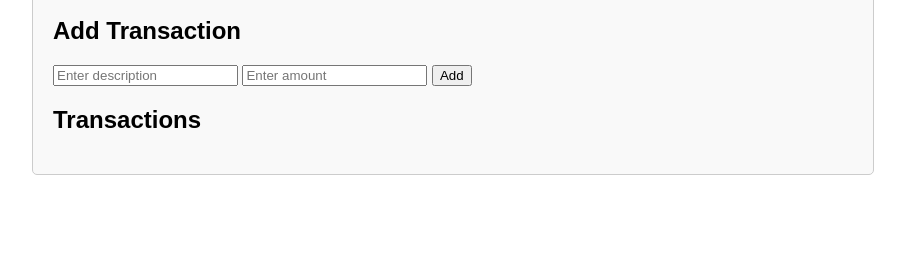
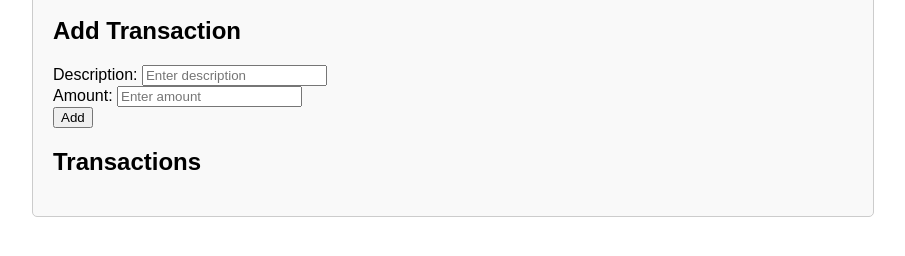
Before and after one commit to vasantapagadala/6Amazon, a plain HTML site: page index.html in a window 1280 px wide. Shown: the part 152-408 px from the top of the page, without its empty margins (187-1092 px from the left). Drawn offline with Linux system fonts and the light colour scheme.

Commit message:
Update index.html

```diff
--- a/index.html
+++ b/index.html
@@ -43,11 +43,17 @@
     <h1>Budget Tracker</h1>
     <div id="balance">Balance: $0</div>
     <h2>Add Transaction</h2>
+
+       <div>
+        <label for="text">Description:</label>
+        <input type="text" id="text" placeholder="Enter description">
+    </div>
     <div>
-        <input type="text" id="text" placeholder="Enter description">
+        <label for="amount">Amount:</label>
         <input type="number" id="amount" placeholder="Enter amount">
+    </div>
         <button onclick="addTransaction()">Add</button>
-    </div>
+
     <h2>Transactions</h2>
     <div id="transactions"></div>
 </div>
```
